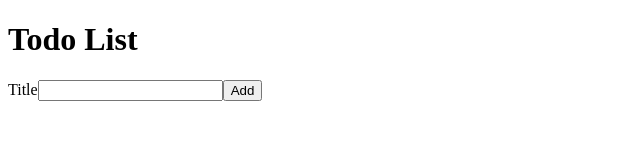
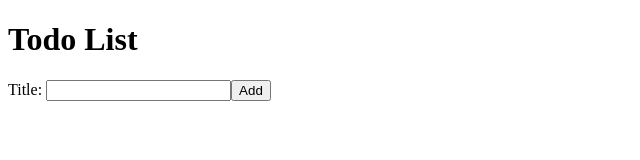
Before and after one commit to AbebeTesso/react-todo, a React (Create React App) app: page / in a window 1280 px wide. Shown: the top 160 px of the page, without its empty margins (0-640 px from the left). Built offline with nearby package versions, Linux system fonts and the light colour scheme.

Commit message:
lesson-1.5 added

```diff
--- a/src/AddTodoForm.js
+++ b/src/AddTodoForm.js
@@ -18,7 +18,7 @@ function AddTodoForm({ onAddTodo }) {
   return (
     <div>
       <form onSubmit={handleAddTodo}>
-        <label htmlFor="todoTitle">Title</label>
+        <label htmlFor="todoTitle">Title: </label>
         <input
           name="title"
           id="todoTitle"
--- a/src/App.js
+++ b/src/App.js
@@ -1,18 +1,27 @@
-import React, { useState } from "react";
+import React, { useEffect, useState } from "react";
 import AddTodoForm from "./AddTodoForm";
 import TodoList from "./TodoList";
 
+function useSemiPersistentState() {
+  const [todoList, setTodList] = useState(
+    JSON.parse(localStorage.getItem("savedTodoList")) || []
+  );
+  useEffect(() => {
+    localStorage.setItem("savedTodoList", JSON.stringify(todoList));
+  }, [todoList]);
+  return [todoList, setTodList];
+}
 function App() {
-  const [todoList, setTodList] = useState([]);
+  const [todoList, setTodList] = useSemiPersistentState();
   const addTodo = (newTodo) => {
     setTodList([...todoList, newTodo]);
   };
   return (
-    <div>
+    <>
       <h1>Todo List</h1>
       <AddTodoForm onAddTodo={addTodo} />
       <TodoList todoList={todoList} />
-    </div>
+    </>
   );
 }
 
```
